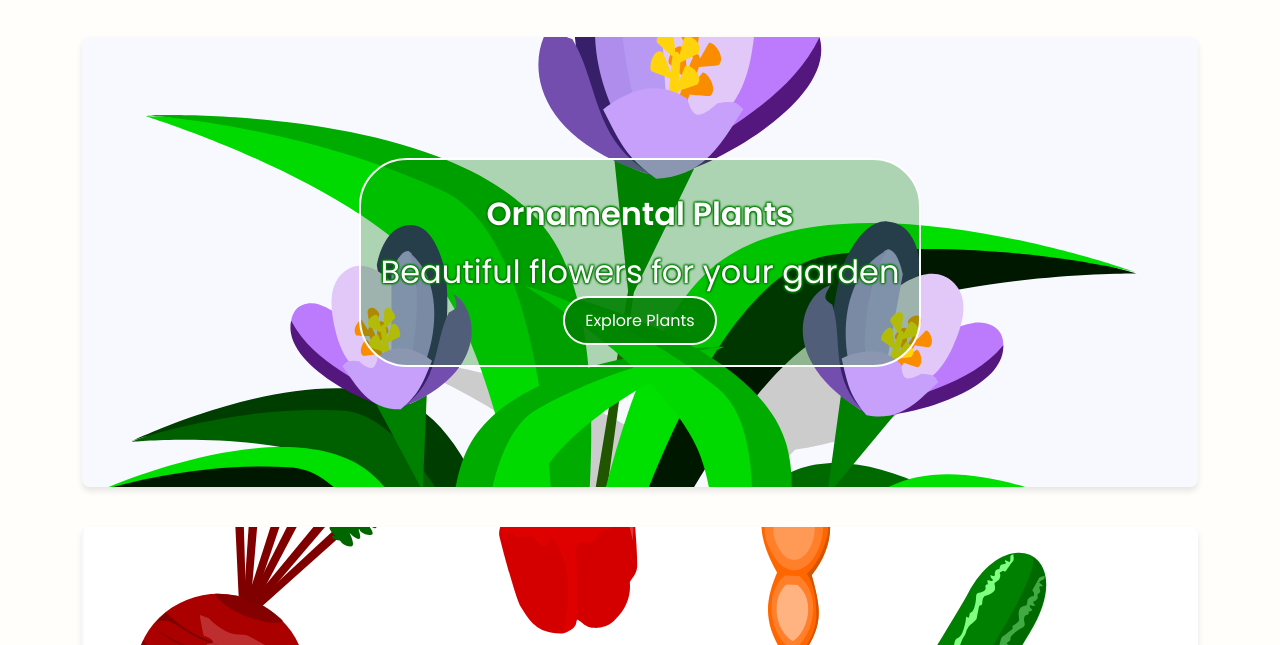
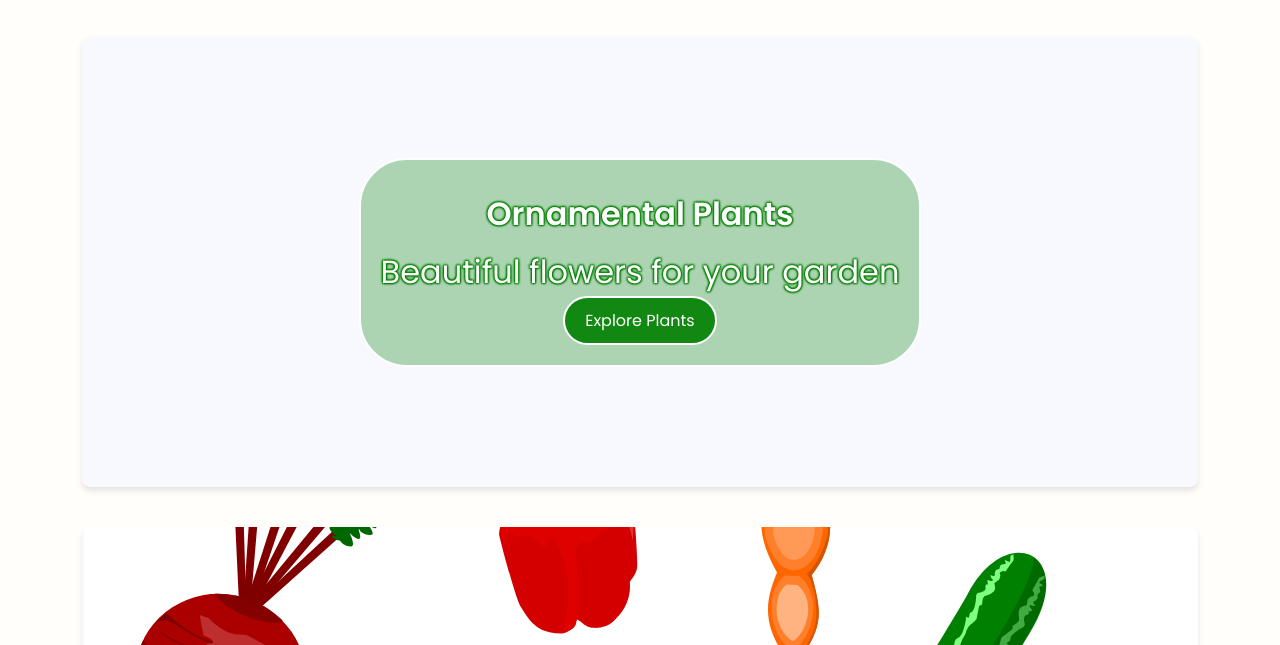
Before and after one commit to TexGalinFrance/GrowGuide1, a plain HTML site: page my-experience/index.html in a window 1280 px wide. Shown: the part 95-740 px from the top of the page. Drawn offline with Linux system fonts and the light colour scheme; files whose address does not match are found by name.

Commit message:
Update styles.css

```diff
--- a/my-experience/styles.css
+++ b/my-experience/styles.css
@@ -218,7 +218,7 @@ nav ul li a:hover {
 
 /* Individual banner background images */
 #ornamental-banner {
-    background-image: url('flowers2.svg');
+    background-image: 'flowers2.svg';
     background-size: cover;
     background-position: center;
     background-color: ghostwhite;
```
